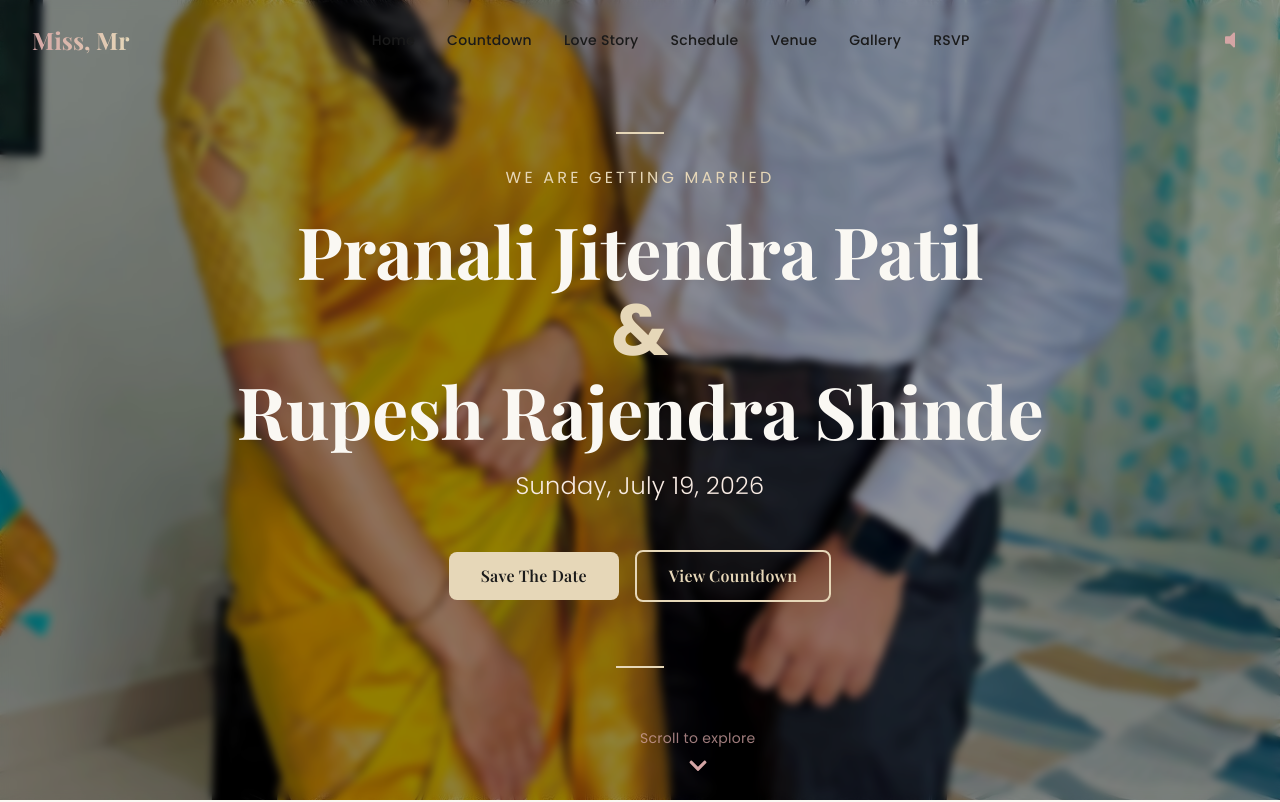
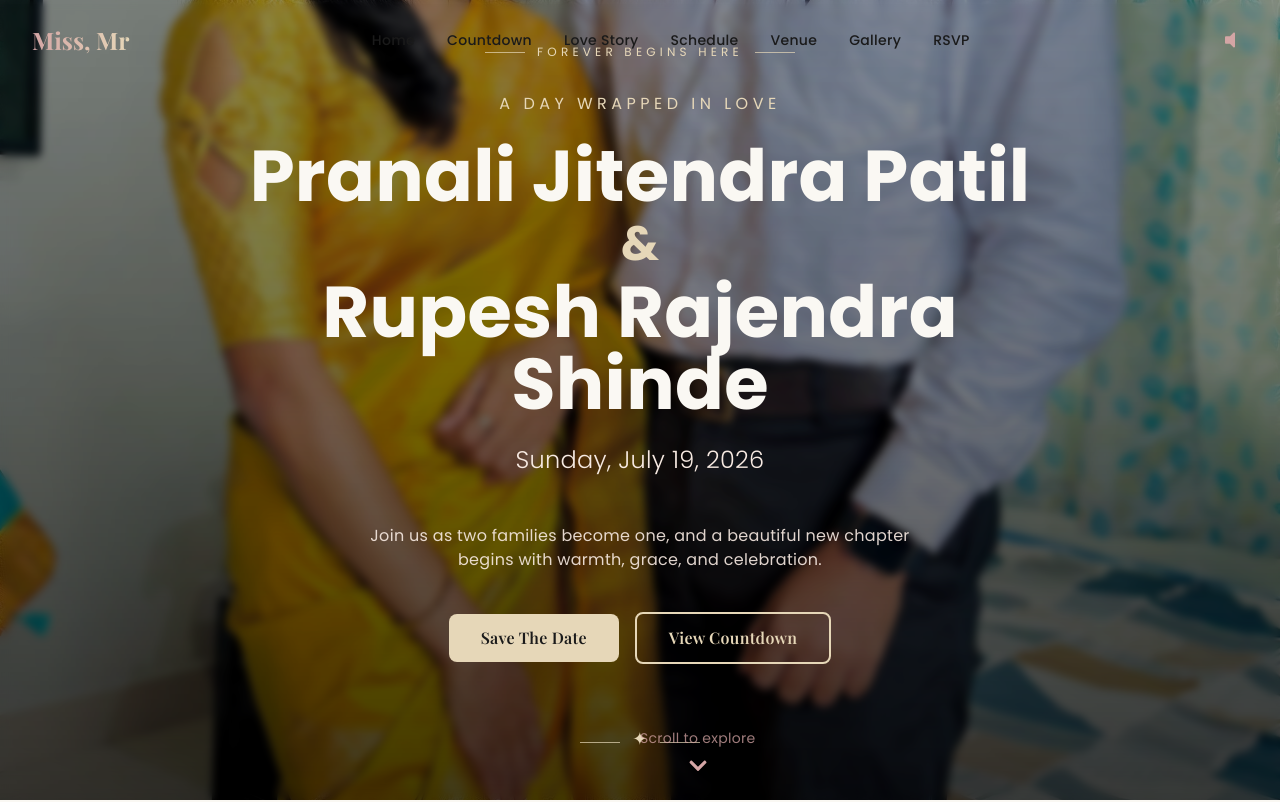
Before and after one commit to VivekPatil-2006/Wedd-Invite, a Next.js app: page / in a window 1280 px wide. Shown: the top 802 px of the page. Built offline with nearby package versions, Linux system fonts and the light colour scheme.

Commit message:
Changes Added

```diff
--- a/app/page.tsx
+++ b/app/page.tsx
@@ -1,7 +1,7 @@
 'use client';
 
 import React, { useEffect } from 'react';
-import { Navbar } from '@/components';
+import { AtmosphericBackdrop, Navbar, ScrollProgress } from '@/components';
 import {
   HeroSection,
   CountdownSection,
@@ -33,6 +33,9 @@ export default function Home() {
 
   return (
     <main className="relative bg-cream dark:bg-dark-charcoal text-dark-charcoal dark:text-cream transition-colors duration-300">
+      <AtmosphericBackdrop />
+      <ScrollProgress />
+
       {/* Navigation */}
       <Navbar coupleInitials={coupleData.initials} />
 
--- /dev/null
+++ b/components/AtmosphericBackdrop.tsx
@@ -0,0 +1,44 @@
+'use client';
+
+import React from 'react';
+import { motion } from 'framer-motion';
+
+export const AtmosphericBackdrop: React.FC = () => {
+  const orbs = [
+    { className: 'left-[8%] top-[12%] h-40 w-40', delay: 0 },
+    { className: 'right-[10%] top-[22%] h-56 w-56', delay: 0.8 },
+    { className: 'left-[18%] bottom-[18%] h-48 w-48', delay: 1.2 },
+    { className: 'right-[16%] bottom-[12%] h-36 w-36', delay: 0.4 },
+  ];
+
+  return (
+    <div className="pointer-events-none fixed inset-0 z-0 overflow-hidden">
+      <div className="absolute inset-0 bg-[radial-gradient(circle_at_top,rgba(247,234,226,0.75),transparent_35%),radial-gradient(circle_at_bottom_left,rgba(212,165,165,0.25),transparent_28%),radial-gradient(circle_at_bottom_right,rgba(230,215,184,0.22),transparent_30%)] dark:bg-[radial-gradient(circle_at_top,rgba(255,255,255,0.06),transparent_35%),radial-gradient(circle_at_bottom_left,rgba(212,165,165,0.10),transparent_28%),radial-gradient(circle_at_bottom_right,rgba(230,215,184,0.06),transparent_30%)]" />
+
+      {orbs.map((orb, index) => (
+        <motion.span
+          key={index}
+          className={`absolute ${orb.className} rounded-full bg-gradient-to-br from-soft-gold/25 via-blush/20 to-transparent blur-3xl dark:from-soft-gold/10 dark:via-blush/10`}
+          animate={{
+            y: [0, -22, 0],
+            x: [0, 12, 0],
+            scale: [1, 1.08, 1],
+            opacity: [0.45, 0.7, 0.45],
+          }}
+          transition={{
+            duration: 10 + index * 2,
+            repeat: Infinity,
+            ease: 'easeInOut',
+            delay: orb.delay,
+          }}
+        />
+      ))}
+
+      <motion.div
+        className="absolute left-1/2 top-[18%] h-[36rem] w-[36rem] -translate-x-1/2 rounded-full bg-[radial-gradient(circle,rgba(255,255,255,0.26),rgba(255,255,255,0.02)_60%,transparent_72%)] blur-2xl"
+        animate={{ opacity: [0.35, 0.6, 0.35], scale: [0.96, 1.02, 0.96] }}
+        transition={{ duration: 14, repeat: Infinity, ease: 'easeInOut' }}
+      />
+    </div>
+  );
+};
--- /dev/null
+++ b/components/ScrollProgress.tsx
@@ -0,0 +1,30 @@
+'use client';
+
+import React, { useEffect, useState } from 'react';
+import { motion } from 'framer-motion';
+
+export const ScrollProgress: React.FC = () => {
+  const [progress, setProgress] = useState(0);
+
+  useEffect(() => {
+    const handleScroll = () => {
+      const scrollTop = window.scrollY;
+      const scrollHeight = document.documentElement.scrollHeight - window.innerHeight;
+      const value = scrollHeight > 0 ? (scrollTop / scrollHeight) * 100 : 0;
+      setProgress(value);
+    };
+
+    handleScroll();
+    window.addEventListener('scroll', handleScroll, { passive: true });
+    return () => window.removeEventListener('scroll', handleScroll);
+  }, []);
+
+  return (
+    <div className="fixed left-0 top-0 z-[60] h-1 w-full bg-transparent">
+      <motion.div
+        className="h-full origin-left bg-gradient-to-r from-dusty-rose via-soft-gold to-champagne shadow-[0_0_18px_rgba(212,165,165,0.75)]"
+        style={{ scaleX: progress / 100 }}
+      />
+    </div>
+  );
+};
--- a/components/index.ts
+++ b/components/index.ts
@@ -6,3 +6,5 @@ export { ScrollIndicator } from './ScrollIndicator';
 export { ParticleBackground } from './ParticleBackground';
 export { CountdownCard } from './CountdownCard';
 export { FloatingMenu } from './FloatingMenu';
+export { AtmosphericBackdrop } from './AtmosphericBackdrop';
+export { ScrollProgress } from './ScrollProgress';
--- a/sections/CountdownSection.tsx
+++ b/sections/CountdownSection.tsx
@@ -38,9 +38,9 @@ export const CountdownSection: React.FC<CountdownSectionProps> = ({ weddingDate
         {/* Countdown Cards */}
         <div className="grid grid-cols-2 md:grid-cols-4 gap-4 md:gap-6 mb-12">
           <CountdownCard value={countdown.days} label="Days" delay={0} />
-          <CountdownCard value={countdown.hours} label="Hours" delay={0.1} />
-          <CountdownCard value={countdown.minutes} label="Minutes" delay={0.2} />
-          <CountdownCard value={countdown.seconds} label="Seconds" delay={0.3} />
+          <CountdownCard value={countdown.hours} label="Hours" delay={0.12} />
+          <CountdownCard value={countdown.minutes} label="Minutes" delay={0.24} />
+          <CountdownCard value={countdown.seconds} label="Seconds" delay={0.36} />
         </div>
 
         {/* Decorative Message */}
@@ -52,15 +52,23 @@ export const CountdownSection: React.FC<CountdownSectionProps> = ({ weddingDate
           className="mt-12"
         >
           <GlassCard hover className="text-center py-8">
-            <div className="flex justify-center gap-2 mb-4 text-3xl text-soft-gold">
+            <motion.div
+              className="flex justify-center gap-2 mb-4 text-3xl text-soft-gold"
+              animate={{ opacity: [0.65, 1, 0.65], scale: [1, 1.04, 1] }}
+              transition={{ duration: 4, repeat: Infinity, ease: 'easeInOut' }}
+            >
               ✿ ✿ ✿
-            </div>
+            </motion.div>
             <p className="text-lg text-dark-charcoal dark:text-cream italic font-light">
               "Love is not just looking at each other, it's looking in the same direction together."
             </p>
-            <div className="flex justify-center gap-2 mt-4 text-3xl text-soft-gold">
+            <motion.div
+              className="flex justify-center gap-2 mt-4 text-3xl text-soft-gold"
+              animate={{ opacity: [0.65, 1, 0.65], scale: [1, 1.04, 1] }}
+              transition={{ duration: 4, repeat: Infinity, ease: 'easeInOut', delay: 1 }}
+            >
               ✿ ✿ ✿
-            </div>
+            </motion.div>
           </GlassCard>
         </motion.div>
       </div>
--- a/sections/HeroSection.tsx
+++ b/sections/HeroSection.tsx
@@ -2,6 +2,7 @@
 
 import React from 'react';
 import { motion } from 'framer-motion';
+import { useScroll, useTransform } from 'framer-motion';
 import { ScrollIndicator } from '@/components/ScrollIndicator';
 import { formatDate } from '@/lib/dateUtils';
 
@@ -19,6 +20,9 @@ export const HeroSection: React.FC<HeroSectionProps> = ({
   heroImage,
 }) => {
   const formattedDate = formatDate(weddingDate);
+  const { scrollY } = useScroll();
+  const imageScale = useTransform(scrollY, [0, 500], [1.08, 1.18]);
+  const imageY = useTransform(scrollY, [0, 500], [0, 40]);
 
   const containerVariants = {
     hidden: { opacity: 0 },
@@ -55,7 +59,12 @@ export const HeroSection: React.FC<HeroSectionProps> = ({
           backgroundPosition: 'center',
         }}
       >
+        <motion.div
+          className="absolute inset-0"
+          style={{ scale: imageScale, y: imageY }}
+        />
         <div className="absolute inset-0 bg-black/40 backdrop-blur-sm" />
+        <div className="absolute inset-0 bg-gradient-to-t from-black/55 via-black/20 to-transparent" />
       </div>
 
       {/* Content */}
@@ -66,25 +75,47 @@ export const HeroSection: React.FC<HeroSectionProps> = ({
         animate="visible"
       >
         {/* Decorative Line */}
-        <motion.div
-          className="w-12 h-0.5 bg-soft-gold mx-auto mb-8"
-          variants={itemVariants}
-        />
+        <motion.div className="mb-8 flex items-center justify-center gap-3" variants={itemVariants}>
+          <span className="h-px w-10 bg-soft-gold/70" />
+          <span className="text-soft-gold text-xs uppercase tracking-[0.35em]">Forever begins here</span>
+          <span className="h-px w-10 bg-soft-gold/70" />
+        </motion.div>
 
         {/* Subtitle */}
         <motion.p
-          className="text-soft-gold text-sm md:text-base uppercase tracking-[0.2em] mb-6"
+          className="text-soft-gold text-sm md:text-base uppercase tracking-[0.28em] mb-6"
           variants={itemVariants}
         >
-          We are getting married
+          A day wrapped in love
         </motion.p>
 
         {/* Names */}
         <motion.div variants={itemVariants} className="mb-6">
-          <h1 className="text-5xl md:text-7xl font-serif font-bold text-cream mb-4">
-            {groomName}
-            <span className="block text-soft-gold my-2">&</span>
-            {brideName}
+          <h1 className="text-5xl md:text-7xl font-serif font-bold text-cream mb-4 leading-[0.92]">
+            <motion.span
+              initial={{ opacity: 0, y: 20 }}
+              animate={{ opacity: 1, y: 0 }}
+              transition={{ duration: 0.9 }}
+              className="block"
+            >
+              {groomName}
+            </motion.span>
+            <motion.span
+              initial={{ opacity: 0, scale: 0.95 }}
+              animate={{ opacity: 1, scale: 1 }}
+              transition={{ duration: 0.7, delay: 0.25 }}
+              className="block text-soft-gold my-2 text-4xl md:text-5xl"
+            >
+              &
+            </motion.span>
+            <motion.span
+              initial={{ opacity: 0, y: 20 }}
+              animate={{ opacity: 1, y: 0 }}
+              transition={{ duration: 0.9, delay: 0.35 }}
+              className="block"
+            >
+              {brideName}
+            </motion.span>
           </h1>
         </motion.div>
 
@@ -94,6 +125,13 @@ export const HeroSection: React.FC<HeroSectionProps> = ({
           variants={itemVariants}
         >
           {formattedDate}
+        </motion.p>
+
+        <motion.p
+          className="mx-auto mb-10 max-w-xl text-sm md:text-base text-champagne/90 leading-7"
+          variants={itemVariants}
+        >
+          Join us as two families become one, and a beautiful new chapter begins with warmth, grace, and celebration.
         </motion.p>
 
         {/* CTA Buttons */}
@@ -116,10 +154,17 @@ export const HeroSection: React.FC<HeroSectionProps> = ({
         </motion.div>
 
         {/* Decorative Line */}
-        <motion.div
-          className="w-12 h-0.5 bg-soft-gold mx-auto mt-16"
-          variants={itemVariants}
-        />
+        <motion.div className="mt-16 flex items-center justify-center gap-3" variants={itemVariants}>
+          <span className="h-px w-10 bg-soft-gold/70" />
+          <motion.span
+            animate={{ y: [0, -4, 0] }}
+            transition={{ duration: 3, repeat: Infinity, ease: 'easeInOut' }}
+            className="text-soft-gold text-lg"
+          >
+            ✦
+          </motion.span>
+          <span className="h-px w-10 bg-soft-gold/70" />
+        </motion.div>
       </motion.div>
 
       {/* Scroll Indicator */}
--- a/sections/VenueSection.tsx
+++ b/sections/VenueSection.tsx
@@ -61,7 +61,7 @@ export const VenueSection: React.FC<VenueSectionProps> = ({
               width="100%"
               height="100%"
               frameBorder="0"
-              src={`https://www.google.com/maps/embed/v1/place?key=AIzaSyDxD82TSVeKrLz1TNc8P04V2MsJKo98MIw&q=${encodeURIComponent(venue.address)}`}
+              src={`https://www.google.com/maps?q=${encodeURIComponent(venue.address)}&output=embed`}
               style={{ border: 0 }}
               allowFullScreen
               loading="lazy"
```
Also changed, not shown: 1 other file (tests, documents, lock files or other folders).
